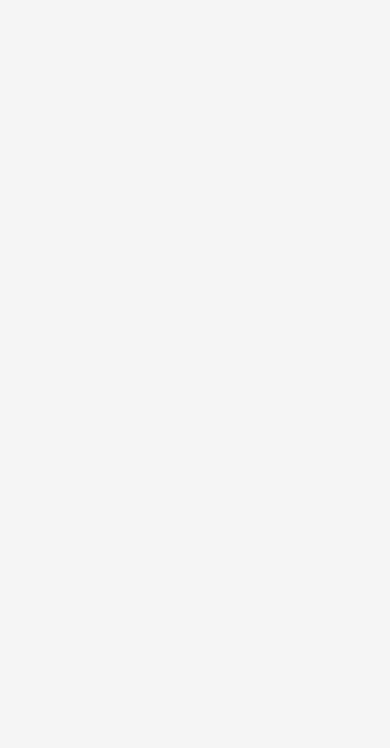
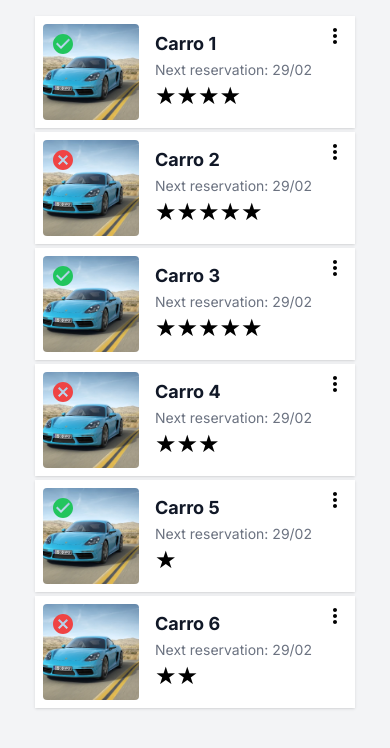
Before and after one commit to Ducarv/Jet-Teste-Tecnico-Dev-Frontend, a Next.js app: page / in a window 390 px wide. Shown: the top 748 px of the page. Built offline with nearby package versions, Linux system fonts and the light colour scheme.

Commit message:
refact: import mobile component

```diff
--- a/src/app/page.tsx
+++ b/src/app/page.tsx
@@ -1,5 +1,6 @@
 import { CarTable } from "./components/CarTable";
 import { data } from "./data/data"
+import { MobileCarTable } from './components/MobileCarTable';
 
 const Home = () => {
   return (
@@ -7,6 +8,7 @@ const Home = () => {
       <div className="max-w-7xl mx-auto px-4 sm:px-6 lg:px-8 py-8 flex justify-center items-center h-screen">
         <div className="overflow-x-auto w-full">
           <CarTable data={data} />
+          <MobileCarTable data={data} />
         </div>
       </div>
     </div>
```
